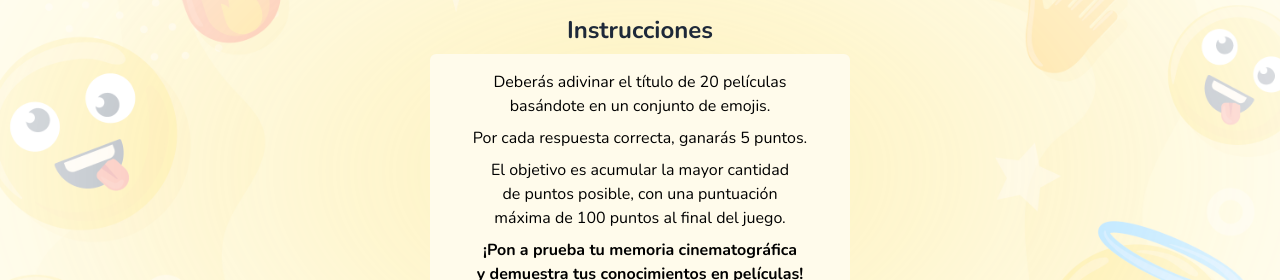
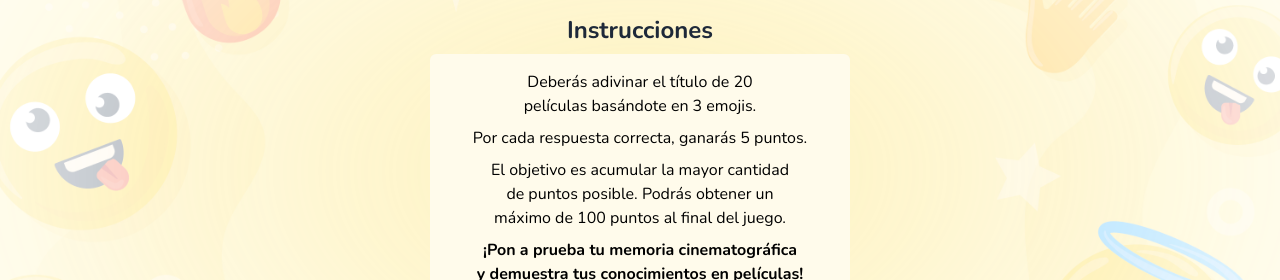
Before and after one commit to miriamsobrino/emoji-challenge, a React (Vite) app: page /home in a window 1280 px wide. Shown: the part 229-509 px from the top of the page. Built offline with nearby package versions, Linux system fonts and the light colour scheme; no server answers; what tailwindcss-animated would draw is missing.

Commit message:
change text instructions

```diff
--- a/src/pages/Home.tsx
+++ b/src/pages/Home.tsx
@@ -165,13 +165,12 @@ function Home() {
         <h2 className='text-2xl text-gray-800 font-bold mb-2'>Instrucciones</h2>
         <div className=' w-[360px] lg:w-[420px] text-base flex flex-col justify-center items-center gap-2 text-balance bg-amber-50 rounded-md py-4 mb-2 '>
           <p>
-            Deberás adivinar el título de 20 películas basándote en un conjunto
-            de emojis.
+            Deberás adivinar el título de 20 películas basándote en 3 emojis.
           </p>
           <p>Por cada respuesta correcta, ganarás 5 puntos.</p>
           <p>
-            El objetivo es acumular la mayor cantidad de puntos posible, con una
-            puntuación máxima de 100 puntos al final del juego.
+            El objetivo es acumular la mayor cantidad de puntos posible. Podrás
+            obtener un máximo de 100 puntos al final del juego.
           </p>
           <p className='mb-2 font-bold'>
             ¡Pon a prueba tu memoria cinematográfica y demuestra tus
```
